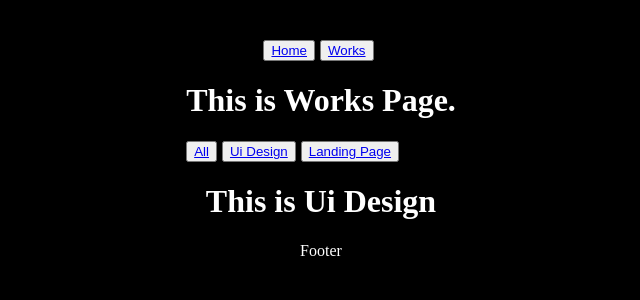
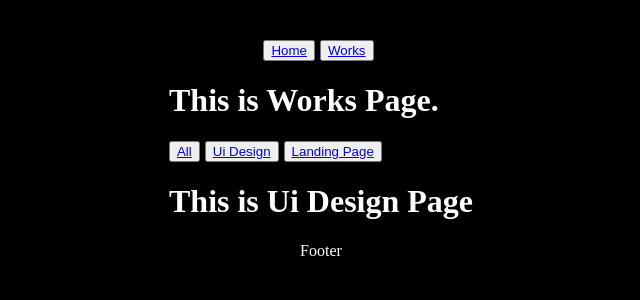
Before and after one commit to kalidmd/react-snap-tut, a React (Create React App) app: page /works/ui-design in a window 1280 px wide. Shown: the top 300 px of the page, without its empty margins (319-959 px from the left). Built offline with nearby package versions, Linux system fonts and the light colour scheme.

Commit message:
push test

```diff
--- a/src/pages/sub-pages/UiDesign.jsx
+++ b/src/pages/sub-pages/UiDesign.jsx
@@ -22,7 +22,7 @@ const UiDesign = () => {
           ogUrl={canonicalUrl}
         />
         <h1>
-            This is Ui Design
+            This is Ui Design Page
         </h1>
     </div>
   )
```
